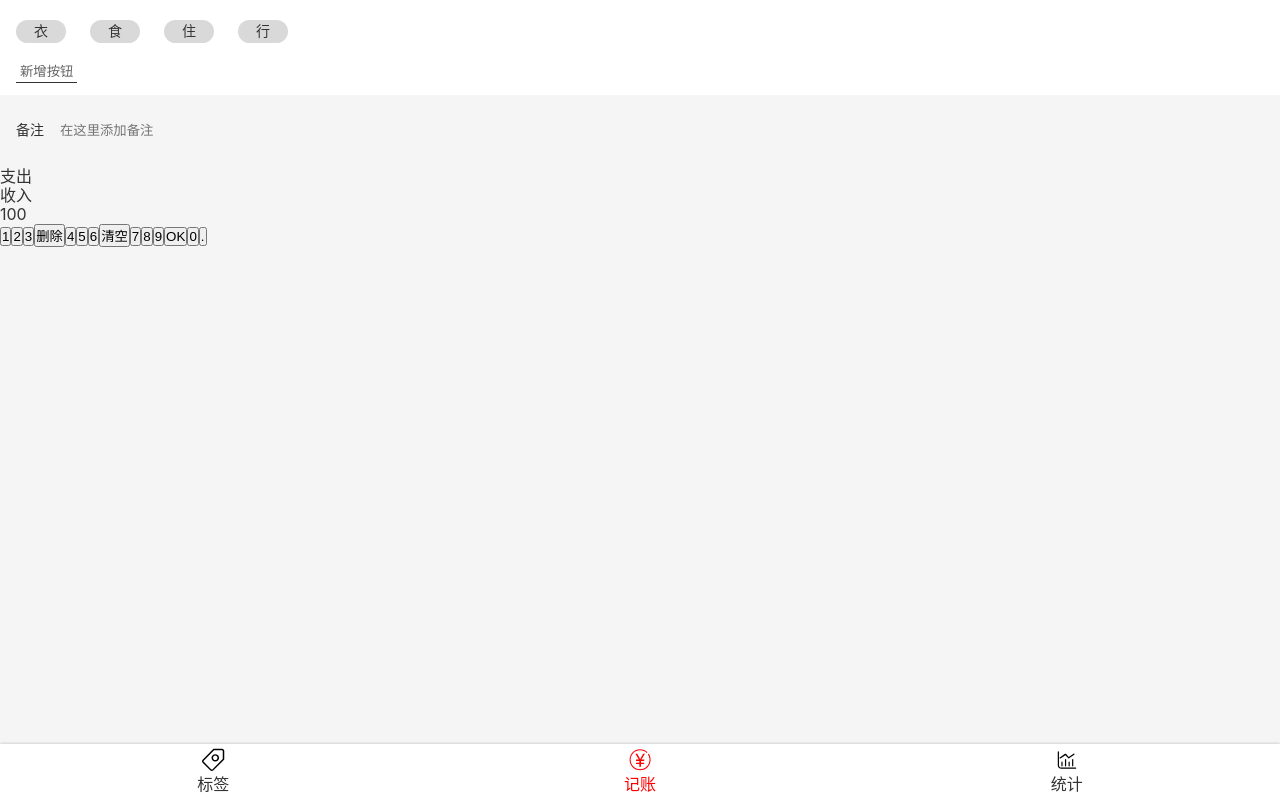
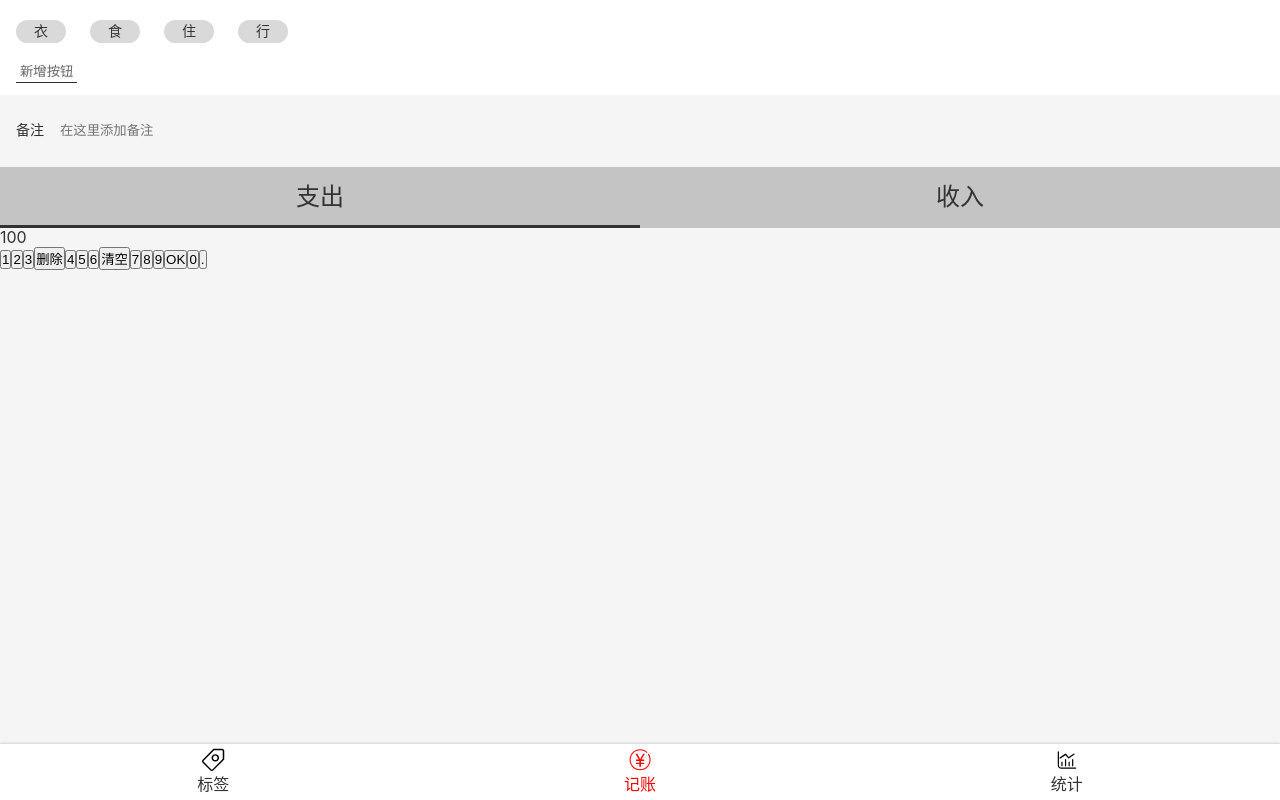
Before and after one commit to linzhengGithub/money-2-React, a React app: page /#/money in a window 1280 px wide. Built offline with nearby package versions, Linux system fonts and the light colour scheme.

Commit message:
完成CategorySection UI

```diff
--- a/src/views/Money.tsx
+++ b/src/views/Money.tsx
@@ -32,6 +32,19 @@ const NotesSection = styled.section`
   }
 `
 const CategorySection = styled.section`
+  font-size: 24px;
+  >ul{
+    display: flex;background: #c4c4c4;
+    >li{
+    width: 50%;text-align: center;
+    padding: 16px 0;position: relative;
+    &.selected::after{
+      content: '';display:block;background: #333;
+      height: 3px;position: absolute;bottom: 0px;
+      width: 100%;left: 0px;
+      }
+    }
+  }
 
 `
 const NumberPadSection = styled.section`
@@ -58,7 +71,7 @@ function Money() {
       </NotesSection>
       <CategorySection>
         <ul>
-          <li>支出</li>
+          <li className="selected">支出</li>
           <li>收入 </li>
         </ul>
       </CategorySection>
```
